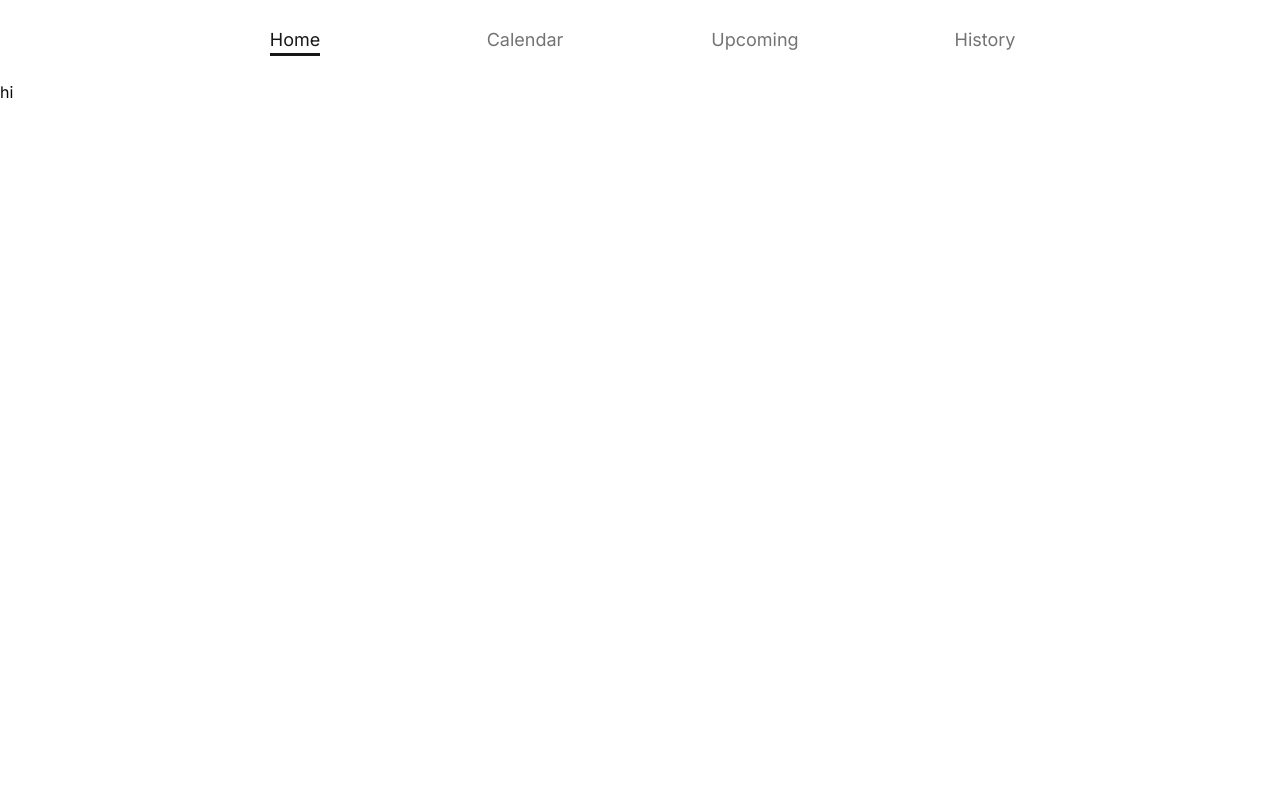
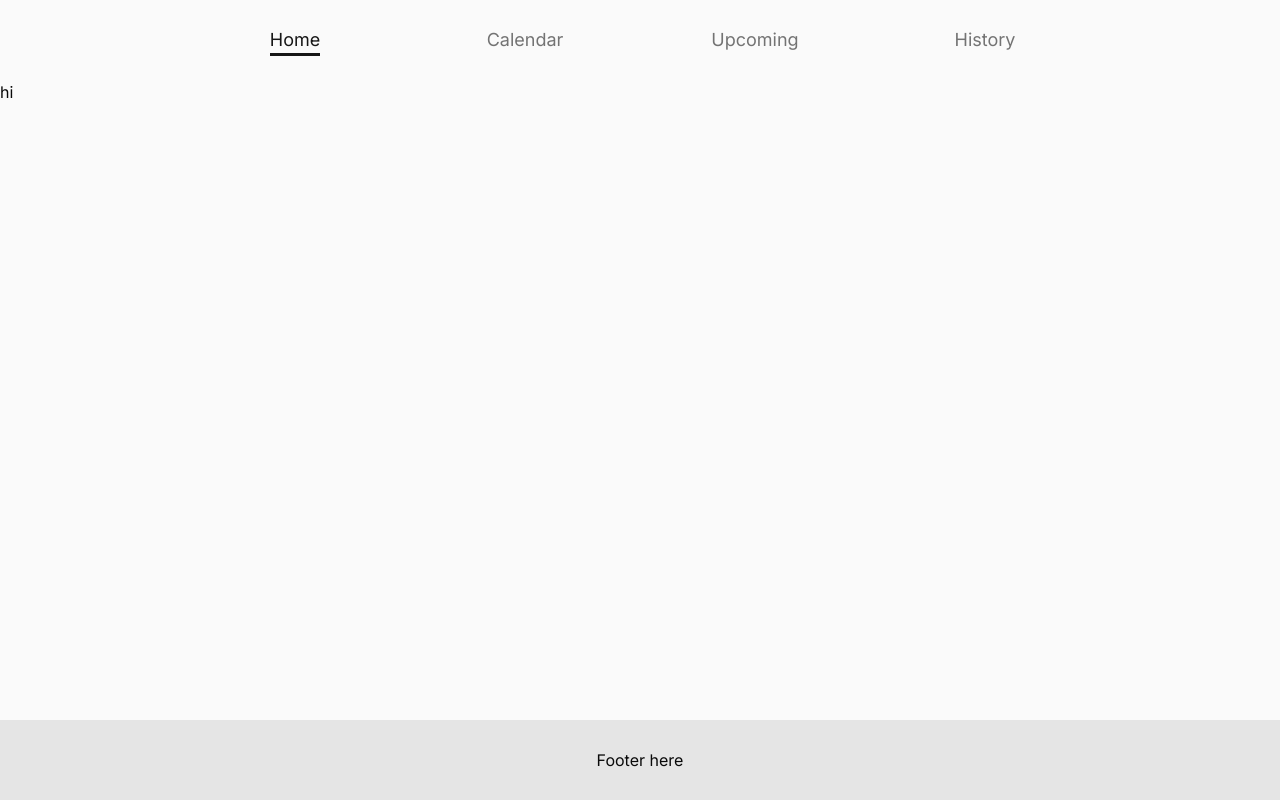
Before and after one commit to gnzchan/coach-student-appointment-system, a Next.js app: page / in a window 1280 px wide. Built offline with nearby package versions, Linux system fonts and the light colour scheme.

Commit message:
Create footer

```diff
--- a/app/layout.tsx
+++ b/app/layout.tsx
@@ -2,6 +2,7 @@ import type { Metadata } from "next";
 import { Inter } from "next/font/google";
 import "./globals.css";
 import { Header } from "@/components/custom/header/header";
+import { Footer } from "@/components/custom/footer/footer";
 
 const inter = Inter({ subsets: ["latin"] });
 
@@ -17,9 +18,12 @@ export default function RootLayout({
 }>) {
   return (
     <html lang="en">
-      <body className={inter.className}>
+      <body
+        className={`${inter.className} min-h-screen flex flex-col bg-neutral-50`}
+      >
         <Header />
-        <main>{children}</main>
+        <main className="flex-1">{children}</main>
+        <Footer />
       </body>
     </html>
   );
--- /dev/null
+++ b/components/custom/footer/footer.tsx
@@ -0,0 +1,11 @@
+const Footer = () => {
+  return (
+    <footer>
+      <div className="h-20 w-full bg-neutral-200 flex items-center justify-center">
+        Footer here
+      </div>
+    </footer>
+  );
+};
+
+export { Footer };
```
